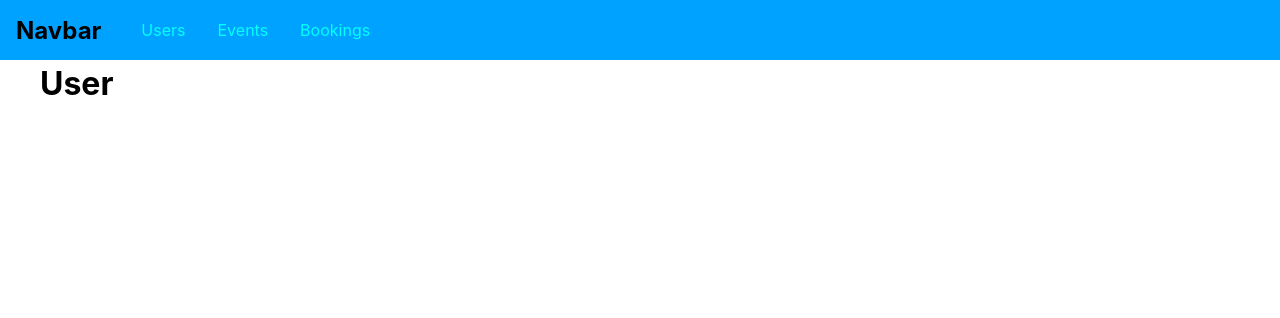
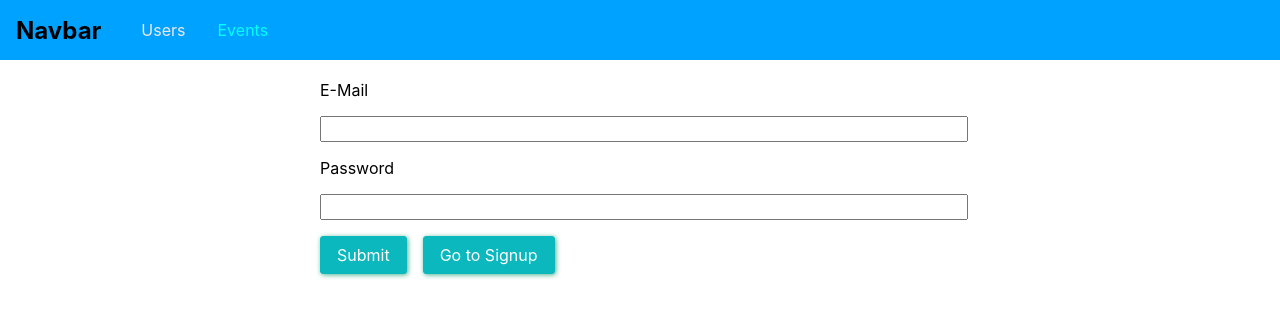
Before and after one commit to massoodbarsa/Book-events, a React (Create React App) app in the folder frontend/: page /users in a window 1280 px wide. Shown: the top 318 px of the page. Built offline with nearby package versions, Linux system fonts and the light colour scheme.

Commit message:
setup router - logins

```diff
--- a/frontend/src/App.js
+++ b/frontend/src/App.js
@@ -1,29 +1,62 @@
-import React from 'react';
+import React, { Component } from 'react';
 import './App.css';
 import { BrowserRouter, Route, Redirect, Switch } from 'react-router-dom'
 import userPage from './pages/User'
 import eventPage from './pages/Events'
 import bookingPage from './pages/Bookings'
 import Navigation from './components/navigation/navigation'
+import AuthContext from './components/authContext'
 
 
 
-function App() {
+class App extends Component {
+  state = {
+    token: null,
+    userId: null
+  }
+
+  login = (token, userId, tokenExpiration) => {
+    this.setState({
+      token: token,
+      userId: userId
+    })
+  }
+
+  logout = () => {
+    this.setState({
+      token: null,
+      userId: null
+    })
+  }
+  render() {
     return (
       <BrowserRouter>
         <React.Fragment>
+          <AuthContext.Provider value={{
+            token: this.state.token,
+            userId: this.state.userId,
+            login: this.login,
+            logout: this.logout
+          }}
+          >
             <Navigation />
             <main className='main'>
               <Switch>
-            <Redirect from='/' to='/users' exact />
-            <Route path='/users' component={userPage} />
+                {!this.state.token && <Redirect from='/' to='/users' exact />}
+                {this.state.token && <Redirect from='/' to='/events' exact />}
+                {this.state.token && <Redirect from='/users' to='/events' exact />}
+
+                {!this.state.token && <Route path='/users' component={userPage} />}
                 <Route path='/events' component={eventPage} />
-            <Route path='/bookings' component={bookingPage} />
+                {this.state.token && <Route path='/bookings' component={bookingPage} />}
               </Switch>
             </main>
+          </AuthContext.Provider>
         </React.Fragment>
       </BrowserRouter>
     );
   }
 
+}
+
 export default App;
--- /dev/null
+++ b/frontend/src/components/authContext.js
@@ -0,0 +1,13 @@
+import React from 'react'
+
+export default React.createContext({
+
+    token: null,
+    userId: null,
+    login: (token, userId, tokenExpiration) => {
+
+    },
+    logout: () => {
+
+    }
+})
--- a/frontend/src/components/navigation/navigation.js
+++ b/frontend/src/components/navigation/navigation.js
@@ -1,8 +1,11 @@
 import React from 'react'
 import { NavLink } from 'react-router-dom'
 import './navigation.scss'
+import AuthContext from '../authContext'
 
-function navigation(props) {
+const navigation = (props) => (
+    <AuthContext.Consumer>
+        {(context) => {
             return (
                 <header className='navigation'>
                     <div className='navigation__logo'>
@@ -11,13 +14,18 @@ function navigation(props) {
                     </div>
                     <div className='navigation__items'>
                         <ul>
-                    <li><NavLink to='/users'>Users</NavLink></li>
+                            {console.log(context)}
+                            {!context.token && <li><NavLink to='/users'>Users</NavLink></li>}
                             <li><NavLink to='/events'>Events</NavLink></li>
-                    <li><NavLink to='/bookings'>Bookings</NavLink></li>
+                            {context.token && <li><NavLink to='/bookings'>Bookings</NavLink></li>}
                         </ul>
                     </div>
                 </header>
             )
-}
+        }}
+
+
+    </AuthContext.Consumer>
+)
 
 export default navigation
--- a/frontend/src/components/navigation/navigation.scss
+++ b/frontend/src/components/navigation/navigation.scss
@@ -35,9 +35,15 @@
             &:hover {
                 color: rgb(165, 42, 89);
             }
+
             &:active {
                 color: rgb(240, 232, 235);
             }
+        }
+
+        a.active {
+            color: rgb(240, 232, 235);
+
         }
 
     }
--- a/frontend/src/pages/User.js
+++ b/frontend/src/pages/User.js
@@ -1,11 +1,100 @@
 import React, { Component } from 'react'
+import './User.scss'
+import AuthContext from '../components/authContext'
+
 
 export default class User extends Component {
+
+    state = {
+        isLogin: true
+    }
+    constructor(props) {
+        super(props)
+        this.emailElement = React.createRef()
+        this.passElement = React.createRef()
+    }
+
+    static contextType = AuthContext
+
+    goToLoginHandler = () => {
+        this.setState(prevState => {
+            return { isLogin: !prevState.isLogin }
+        })
+    }
+
+    submitHandler = (e) => {
+        e.preventDefault()
+        const email = this.emailElement.current.value
+        const password = this.passElement.current.value
+
+        if (email.trim().length === 0 || password.trim().length === 0) {
+            return
+        }
+
+        let reqBody = {
+            query: `
+            query{
+                login(email:"${email}", password:"${password}"){
+                    userId
+                    token
+                    tokenExpiration
+                }
+            }
+            `
+        }
+
+        if (!this.state.isLogin) {
+            reqBody = {
+                query: `
+                mutation{
+                    createUser(userInput:{email:"${email}", password:"${password}"}){
+                        _id
+                        email
+                    }
+                }
+                `
+            }
+        }
+
+        fetch('http://localhost:4000/graphql', {
+            method: 'POST',
+            body: JSON.stringify(reqBody),
+            headers: {
+                'Content-Type': 'application/json'
+            }
+        })
+            .then(res => {
+                if (res.status !== 200 && res.status !== 201) {
+                    throw new Error('fetching failed')
+                }
+                return res.json()
+            })
+            .then(resData => {
+                if (resData.data.login.token) {
+                    this.context.login(resData.data.login.token, resData.data.login.userId, resData.data.tokenExpiration)
+                }
+            })
+            .catch(err => {
+                console.log(err);
+            })
+    }
+
     render() {
         return (
-            <div>
-            <h1>User</h1>
-            </div>
+            <form className='user-form' onSubmit={this.submitHandler}>
+                <div className='user-form__control'>
+                    <label htmlFor="email">E-Mail</label>
+                    <input type="email" id='email' ref={this.emailElement} />
+                </div>
+                <div className='user-form__control'>
+                    <label htmlFor="password">Password</label>
+                    <input type="password" id='password' ref={this.passElement} />
+                </div>
+                <div className='user-form__actions'>
+                    <button type='submit' >Submit</button>
+                    <button type='button' onClick={this.goToLoginHandler}>Go to {this.state.isLogin ? 'Signup' : 'Login'}</button>
+                </div>
+            </form>
         )
     }
 }
--- /dev/null
+++ b/frontend/src/pages/User.scss
@@ -0,0 +1,52 @@
+.user-form {
+    width: 40rem;
+    max-width: 80%;
+    margin: 5rem auto;
+
+    &__control {
+        margin-bottom: 1rem;
+
+        input {
+            width: 100%;
+            display: block;
+            line-height: 20px;
+        }
+
+        label {
+            width: 100%;
+            display: block;
+            margin-bottom: 1rem;
+        }
+
+    }
+
+    &__actions {
+        button {
+            background: rgb(10, 184, 190);
+            font: inherit;
+            border: 1px solid rgb(10, 184, 190);
+            border-radius: 3px;
+            padding: .5rem 1rem;
+            margin-right: 1rem;
+            box-shadow: 1px 1px 5px rgb(77, 179, 145);
+            color: #ffffff;
+            cursor: pointer;
+
+            &:hover {
+                background: rgb(29, 150, 156);
+                border-color: rgb(29, 150, 156)
+            }
+
+            &:active {
+                background: rgb(156, 29, 145);
+                border-color: rgb(156, 29, 145)
+            }
+
+            &:focus {
+                outline: none;
+            }
+        }
+
+    }
+
+}
```
Also changed, not shown: 1 other file (tests, documents, lock files or other folders). Lines whose indentation alone changed are shown as unchanged.
